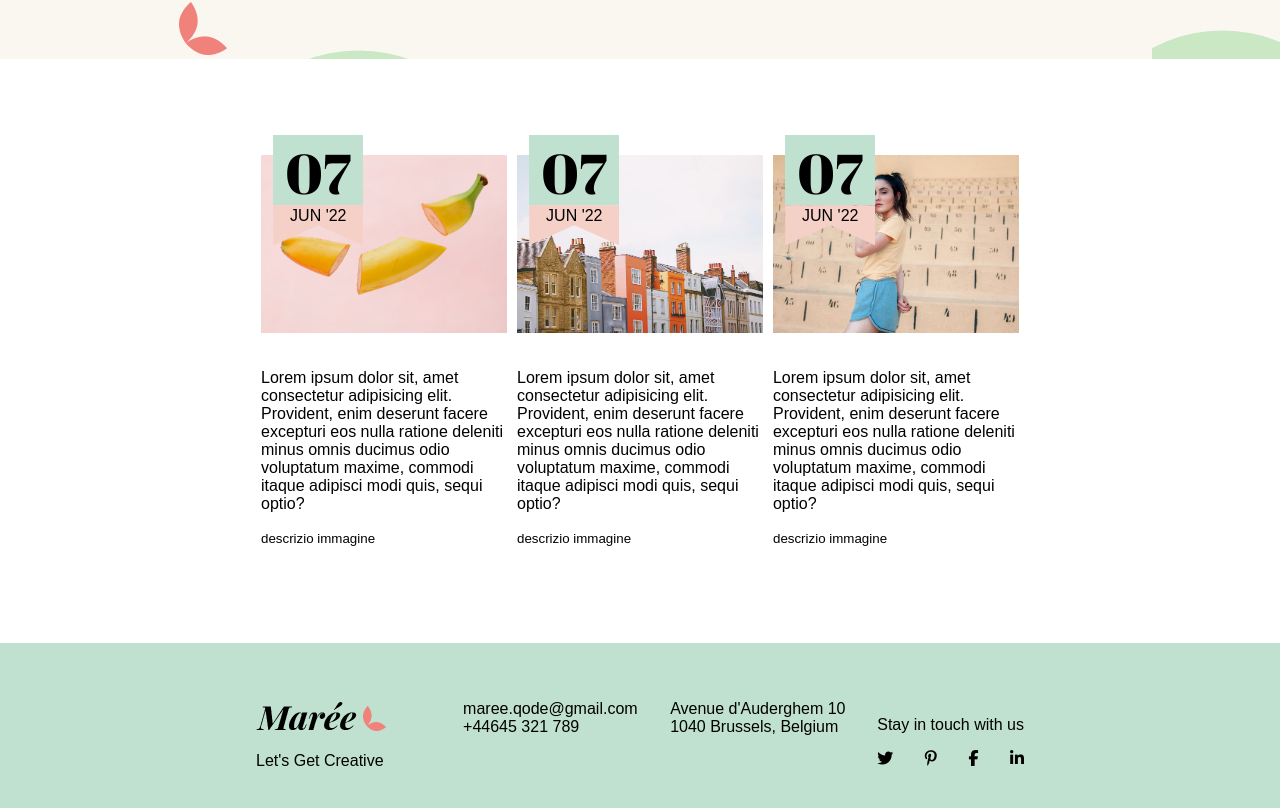
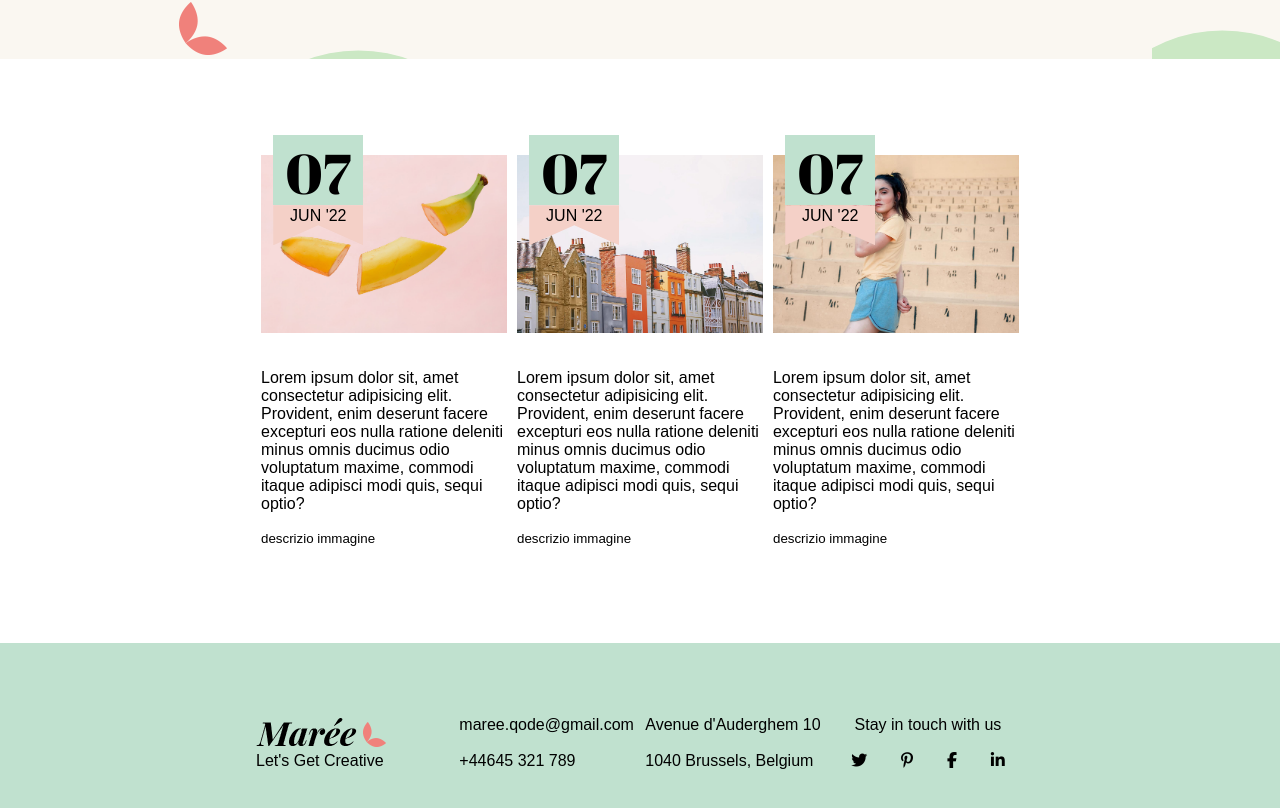
Before and after one commit to StefanoMast/proj-html-vuejs, a Vue app: page / in a window 1280 px wide. Shown: the part 2277-3085 px from the top of the page. Built offline with nearby package versions, Linux system fonts and the light colour scheme; a web font is replaced by a local one.

Commit message:
add dynamic footer and some modifs

```diff
--- a/src/components/AppFooter.vue
+++ b/src/components/AppFooter.vue
@@ -1,24 +1,22 @@
 <template>
   <div class="container-footer">
       <div class="footer-components">
-          <div class="footer-logo">
-            <img src="../assets/img/logo-sidearea-1.png" alt="">
-            <p>Let's Get Creative</p>
-          </div>
-          <div
+          <AppFooterLogo/>
+          <AppFooterContacs/>
+          <!-- <div
           v-for="(item, index) in contacts"
           :key="index"
           class="footer-contacts">
-              <!-- <p>maree.qode@gmail.com</p>
+               <p>maree.qode@gmail.com</p>
               <p>+44645 321 789</p> -->
-              {{item.text}}
+              <!-- {{item.text}}
               {{item.number}}
-          </div>
+          </div> -->
           <!-- <div class="footer-address">
               <p>Avenue d'Auderghem 10</p>
               <p>1040 Brussels, Belgium</p>
           </div> -->
-          <div class="footer-socials">
+          <!-- <div class="footer-socials">
               <p>Stay in touch with us</p>
               <div class="footer-socials-icons">
                   <i class="fab fa-twitter"></i>
@@ -26,31 +24,40 @@
                   <i class="fab fa-facebook-f"></i>
                   <i class="fab fa-linkedin-in"></i>
               </div>
-          </div>
+          </div> -->
+          <AppFooterSocial/>
       </div>
   </div>
 </template>
 
 <script>
+import AppFooterLogo from './AppFooterLogo.vue'
+import AppFooterContacs from './AppFooterContacs.vue'
+import AppFooterSocial from './AppFooterSocial.vue'
+
 export default {
     name: "AppFooter",
-    data() {
-        return {
-            contacts: [
-                {
-                    url: "#",
-                    text: "maree.qode@gmail.com",
-                    number: "+44645 321 789"
-                },
-                {
-                    url: "#",
-                    text: "Avenue d'Auderghem 10",
-                    number: "1040 Brussels, Belgium"
-                },
+    // data() {
+    //     return {
+    //         contacts: [
+    //             {
+    //                 url: "#",
+    //                 text: "maree.qode@gmail.com",
+    //                 number: "+44645 321 789"
+    //             },
+    //             {
+    //                 url: "#",
+    //                 text: "Avenue d'Auderghem 10",
+    //                 number: "1040 Brussels, Belgium"
+    //             }
+    //         ]
+    //     };
 
-            ]
-        }
-    }
+
+    components: {
+        AppFooterLogo,
+        AppFooterContacs,
+        AppFooterSocial },
 
 }
 </script>
@@ -70,18 +77,18 @@ export default {
     justify-content: space-between;
 }
 
-.footer-logo, .footer-contacts, .footer-address, .footer-socials-icons {
+/* .footer-contacts, .footer-address {
     width: calc(100%/4);
-}
+} */
 
-.footer-socials-icons {
+/* .footer-socials-icons {
     width: 100%;
     display: flex;
     justify-content: space-between;
-}
+} */
 
-p {
+/* p {
     margin: 1rem 0;
-}
+} */
 
 </style>
--- /dev/null
+++ b/src/components/AppFooterContacs.vue
@@ -0,0 +1,45 @@
+<template>
+  <div
+          v-for="(item, index) in contacts"
+          :key="index"
+          class="footer-contacts">
+              <!-- <p>maree.qode@gmail.com</p>
+              <p>+44645 321 789</p> -->
+              <div>{{item.text}}</div>
+              <br>
+              <div>{{item.text1}}</div>
+          </div>
+</template>
+
+<script>
+export default {
+    name: "AppFooterContacs",
+    data() {
+        return {
+            contacts: [
+                {
+                    url: "#",
+                    text: "maree.qode@gmail.com",
+                    space: " ",
+                    text1: "+44645 321 789"
+                },
+                {
+                    url: "#",
+                    text: "Avenue d'Auderghem 10",
+                    space: " ",
+                    text1: "1040 Brussels, Belgium"
+                }
+
+            ]
+        }
+    }
+}
+</script>
+
+<style scoped>
+.footer-contacts {
+    display: flex;
+    flex-direction: column;
+}
+
+</style>
--- /dev/null
+++ b/src/components/AppFooterLogo.vue
@@ -0,0 +1,19 @@
+<template>
+  <div class="footer-logo">
+    <img src="../assets/img/logo-sidearea-1.png" alt="">
+    <p>Let's Get Creative</p>
+  </div>
+</template>
+
+<script>
+export default {
+
+}
+</script>
+
+<style scoped>
+.footer-logo {
+    width: calc(100%/4);
+}
+
+</style>
--- /dev/null
+++ b/src/components/AppFooterSocial.vue
@@ -0,0 +1,35 @@
+<template>
+  <div class="footer-socials">
+              <p>Stay in touch with us</p>
+              <br>
+              <div class="footer-socials-icons">
+                  <i class="fab fa-twitter"></i>
+                  <i class="fab fa-pinterest-p"></i>
+                  <i class="fab fa-facebook-f"></i>
+                  <i class="fab fa-linkedin-in"></i>
+              </div>
+          </div>
+</template>
+
+<script>
+export default {
+
+}
+</script>
+
+<style scoped>
+.footer-socials {
+    width: calc(100%/4);
+}
+
+.footer-socials-icons {
+    width: 80%;
+    margin: auto;
+    display: flex;
+    justify-content: space-between;
+}
+
+p {
+    text-align: center;
+}
+</style>
```
